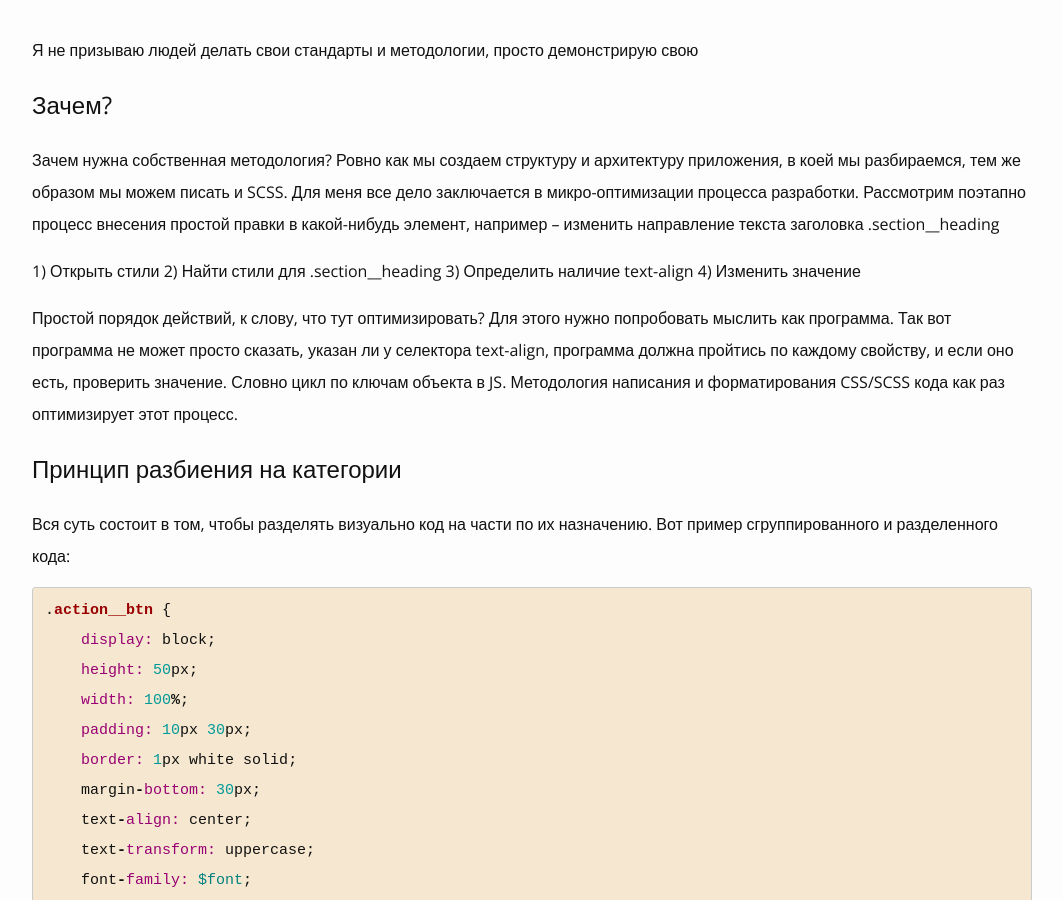
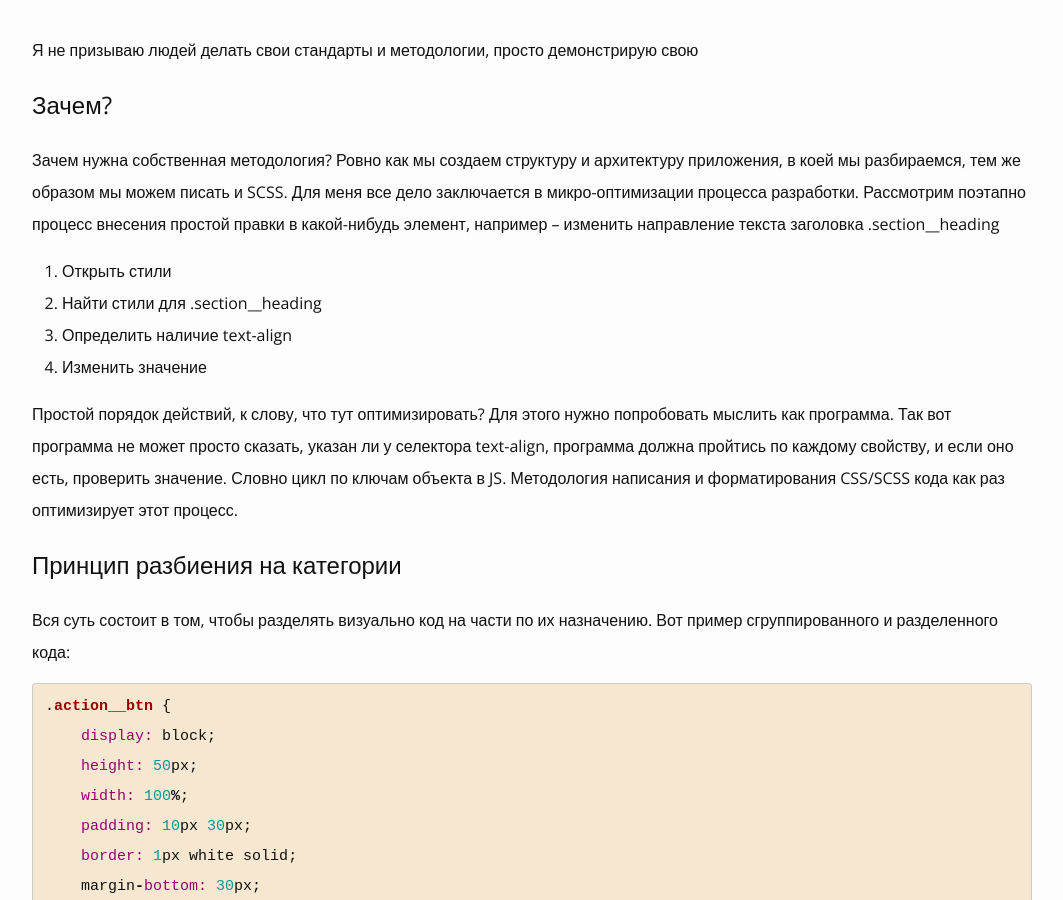
Before and after one commit to Infonautica/infonautica.github.io, a Jekyll site: the page built from _posts/2016-12-03-my-scss-methodology.md, in a window 1280 px wide and 900 px high, scrolled down 891 px. Shown: the whole window, without its empty margins (108-1171 px from the left). Built offline with Jekyll 4.4.1, drawn with Linux system fonts in a browser that asks for light colours.

Commit message:
Update 2016-12-03-my-scss-methodology.md

```diff
--- a/_posts/2016-12-03-my-scss-methodology.md
+++ b/_posts/2016-12-03-my-scss-methodology.md
@@ -10,10 +10,10 @@ promo: "Краткое описание того, что логическая к
 ## Зачем? ##
 Зачем нужна собственная методология? Ровно как мы создаем структуру и архитектуру приложения, в коей мы разбираемся, тем же образом мы можем писать и SCSS. Для меня все дело заключается в микро-оптимизации процесса разработки. Рассмотрим поэтапно процесс внесения простой правки в какой-нибудь элемент, например -- изменить направление текста заголовка .section__heading
 
-1) Открыть стили
-2) Найти стили для .section__heading
-3) Определить наличие text-align
-4) Изменить значение
+1. Открыть стили
+2. Найти стили для .section__heading
+3. Определить наличие text-align
+4. Изменить значение
 
 Простой порядок действий, к слову, что тут оптимизировать? Для этого нужно попробовать мыслить как программа. Так вот программа не может просто сказать, указан ли у селектора text-align, программа должна пройтись по каждому свойству, и если оно есть, проверить значение. Словно цикл по ключам объекта в JS.  Методология написания и форматирования CSS/SCSS кода как раз оптимизирует этот процесс.
 
```
